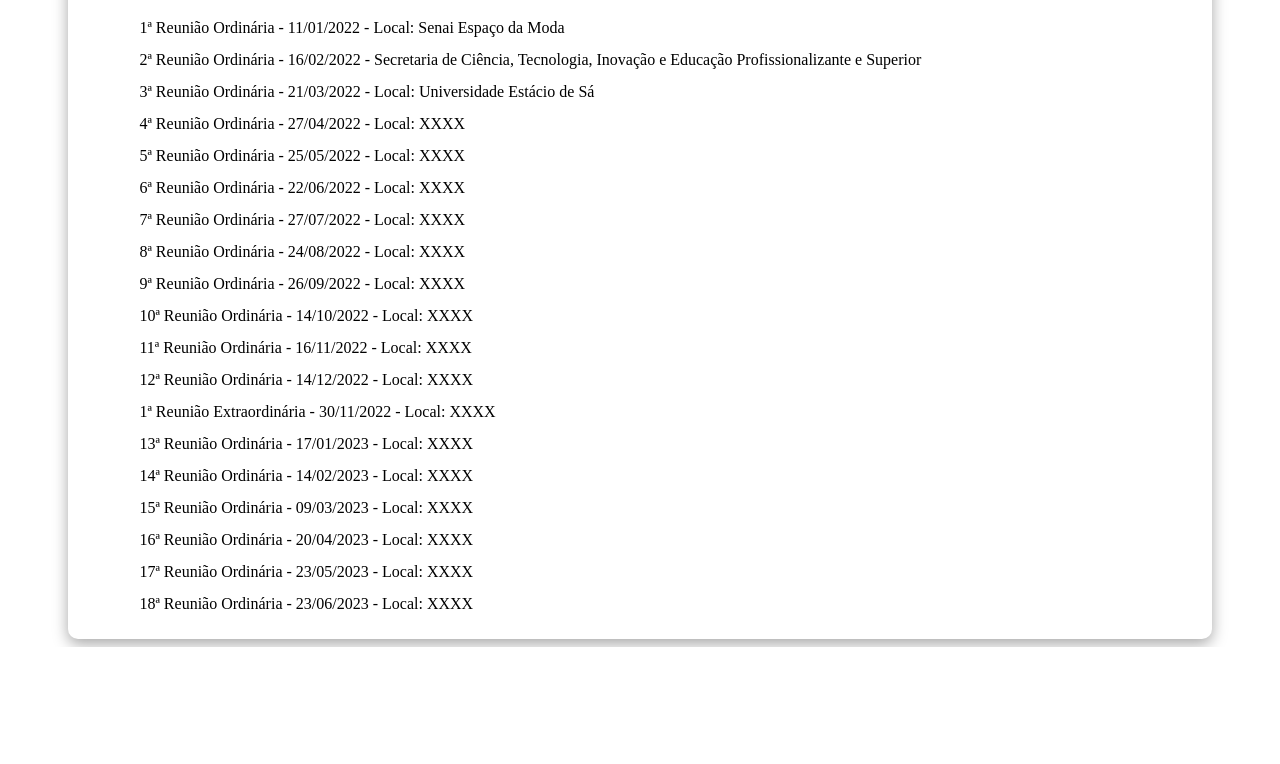
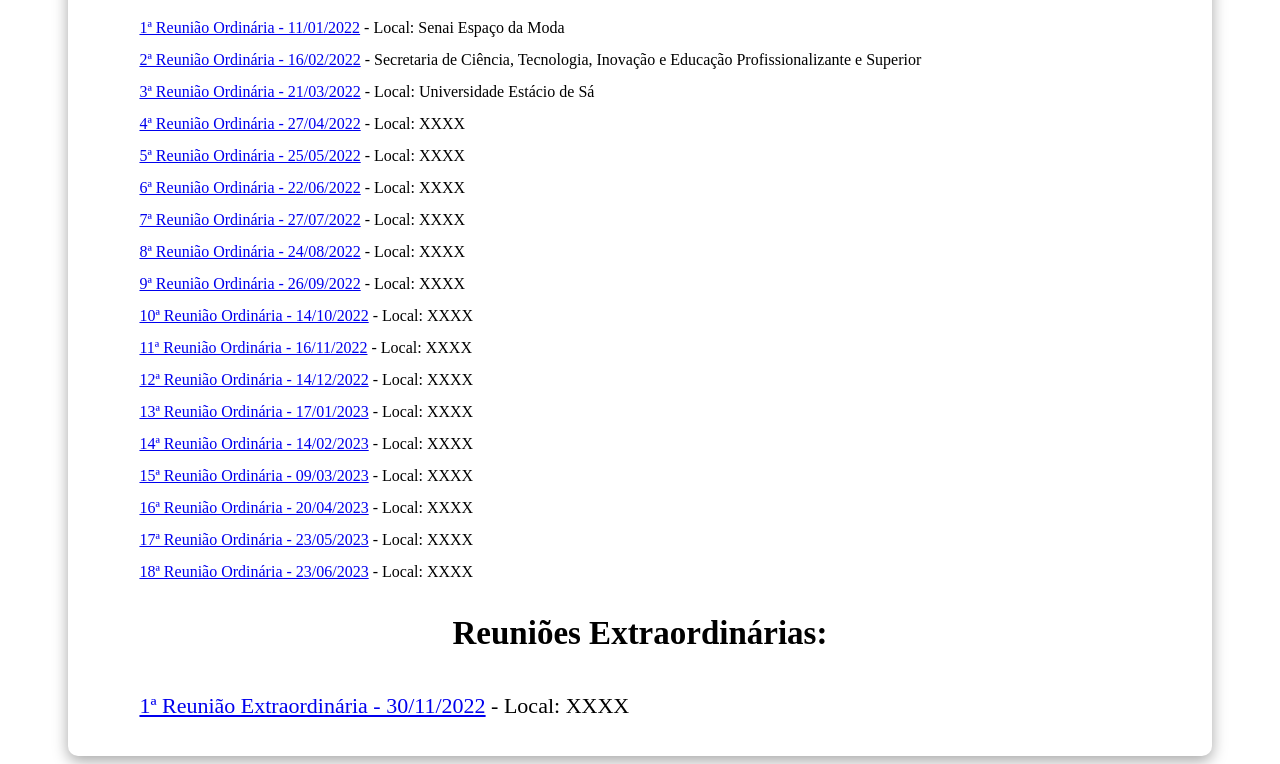
Before and after one commit to loyolabechara/cmcti, a plain HTML site: page reunioes.html in a window 1280 px wide. Shown: the part 225-989 px from the top of the page. Before the commit the page ends 872 px from the top, so only its background shows below. Drawn offline with Linux system fonts and the light colour scheme.

Commit message:
Update reunioes.html

```diff
--- a/reunioes.html
+++ b/reunioes.html
@@ -43,28 +43,29 @@
 	    <br><br><br><br>
 	    <main>
 	        <div class="quadro">
-            <h2>Reuniões:</h2>
+            <h2>Reuniões Ordinárias:</h2>
             <div class="reunioes">
-                <p>1ª Reunião Ordinária - 11/01/2022 - Local: Senai Espaço da Moda</p>
-                <p>2ª Reunião Ordinária - 16/02/2022 - Secretaria de Ciência, Tecnologia, Inovação e Educação Profissionalizante e Superior</p>
-                <p>3ª Reunião Ordinária - 21/03/2022 - Local: Universidade Estácio de Sá</p>
-                <p>4ª Reunião Ordinária - 27/04/2022 - Local: XXXX</p>
-                <p>5ª Reunião Ordinária - 25/05/2022 - Local: XXXX</p>
-                <p>6ª Reunião Ordinária - 22/06/2022 - Local: XXXX</p>
-                <p>7ª Reunião Ordinária - 27/07/2022 - Local: XXXX</p>
-                <p>8ª Reunião Ordinária - 24/08/2022 - Local: XXXX</p>
-                <p>9ª Reunião Ordinária - 26/09/2022 - Local: XXXX</p>
-                <p>10ª Reunião Ordinária - 14/10/2022 - Local: XXXX</p>
-                <p>11ª Reunião Ordinária - 16/11/2022 - Local: XXXX</p>
-                <p>12ª Reunião Ordinária - 14/12/2022 - Local: XXXX</p>
-                <p>1ª Reunião Extraordinária - 30/11/2022 - Local: XXXX</p>
-                <p>13ª Reunião Ordinária - 17/01/2023 - Local: XXXX</p>
-                <p>14ª Reunião Ordinária - 14/02/2023 - Local: XXXX</p>
-                <p>15ª Reunião Ordinária - 09/03/2023 - Local: XXXX</p>
-                <p>16ª Reunião Ordinária - 20/04/2023 - Local: XXXX</p>
-                <p>17ª Reunião Ordinária - 23/05/2023 - Local: XXXX</p>
-                <p>18ª Reunião Ordinária - 23/06/2023 - Local: XXXX</p>
+                <p><a href="reuniao1.html">1ª Reunião Ordinária - 11/01/2022</a> - Local: Senai Espaço da Moda</p>
+                <p><a href="reuniao2.html">2ª Reunião Ordinária - 16/02/2022</a> - Secretaria de Ciência, Tecnologia, Inovação e Educação Profissionalizante e Superior</p>
+                <p><a href="reuniao3.html">3ª Reunião Ordinária - 21/03/2022</a> - Local: Universidade Estácio de Sá</p>
+                <p><a href="reuniao4.html">4ª Reunião Ordinária - 27/04/2022</a> - Local: XXXX</p>
+                <p><a href="reuniao5.html">5ª Reunião Ordinária - 25/05/2022</a> - Local: XXXX</p>
+                <p><a href="reuniao6.html">6ª Reunião Ordinária - 22/06/2022</a> - Local: XXXX</p>
+                <p><a href="reuniao7.html">7ª Reunião Ordinária - 27/07/2022</a> - Local: XXXX</p>
+                <p><a href="reuniao8.html">8ª Reunião Ordinária - 24/08/2022</a> - Local: XXXX</p>
+                <p><a href="reuniao9.html">9ª Reunião Ordinária - 26/09/2022</a> - Local: XXXX</p>
+                <p><a href="reuniao10.html">10ª Reunião Ordinária - 14/10/2022</a> - Local: XXXX</p>
+                <p><a href="reuniao11.html">11ª Reunião Ordinária - 16/11/2022</a> - Local: XXXX</p>
+                <p><a href="reuniao12.html">12ª Reunião Ordinária - 14/12/2022</a> - Local: XXXX</p>
+                <p><a href="reuniao13.html">13ª Reunião Ordinária - 17/01/2023</a> - Local: XXXX</p>
+                <p><a href="reuniao14.html">14ª Reunião Ordinária - 14/02/2023</a> - Local: XXXX</p>
+                <p><a href="reuniao15.html">15ª Reunião Ordinária - 09/03/2023</a> - Local: XXXX</p>
+                <p><a href="reuniao16.html">16ª Reunião Ordinária - 20/04/2023</a> - Local: XXXX</p>
+                <p><a href="reuniao17.html">17ª Reunião Ordinária - 23/05/2023</a> - Local: XXXX</p>
+                <p><a href="reuniao18.html">18ª Reunião Ordinária - 23/06/2023</a> - Local: XXXX</p>
             </div>
+			<h2> Reuniões Extraordinárias:</h2>
+                <p><a href="reuniaoextra1.html">1ª Reunião Extraordinária - 30/11/2022</a> - Local: XXXX</p>
             </div>
 	    </main>
 
```
